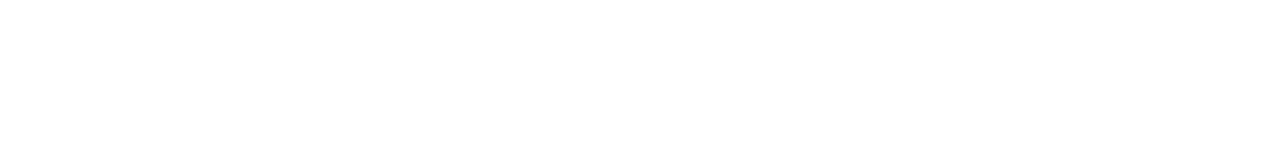
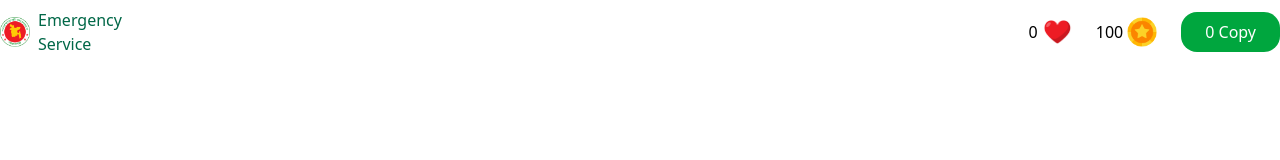
Before and after one commit to udoykumar/emergency-hotline-website, a website: page index.html in a window 1280 px wide. Drawn offline with Linux system fonts and the light colour scheme.

Commit message:
navbar added

```diff
--- a/index.html
+++ b/index.html
@@ -10,8 +10,29 @@
 
 </head>
 
-<body>
-
+<body class="bg-white text-madurai">
+    <header class="max-w-7xl mx-auto">
+        <nav class="text-black py-2">
+            <div class="flex justify-between items-center">
+                <div class="flex gap-2 items-center">
+                    <img width="30" src="./assets/logo.png" alt="Logo">
+                    <p class="text-[#006747]">Emergency <br>Service</p>
+                </div>
+                <div class="flex gap-6">
+                    <div class="flex items-center gap-1">
+                        <p id="heart-count">0</p>
+                        <img width="30" src="./assets/heart.png" alt="">
+                    </div>
+                    <div class="flex items-center gap-1">
+                        <p id="star-count">100</p>
+                        <img width="30" src="./assets/coin.png" alt="">
+                    </div>
+                    <button class="bg-green-600 px-6 py-2 rounded-2xl text-white"><span id="copy-count">0</span>
+                        Copy</button>
+                </div>
+            </div>
+        </nav>
+    </header>
 
     <script src="script.js"></script>
 </body>
```
Also changed, not shown: src/output.css.
